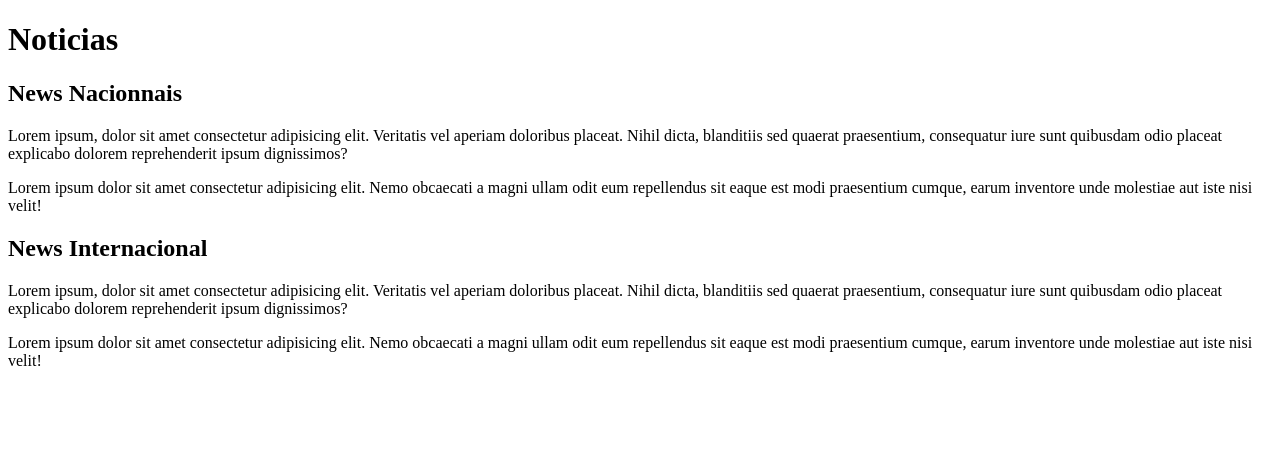
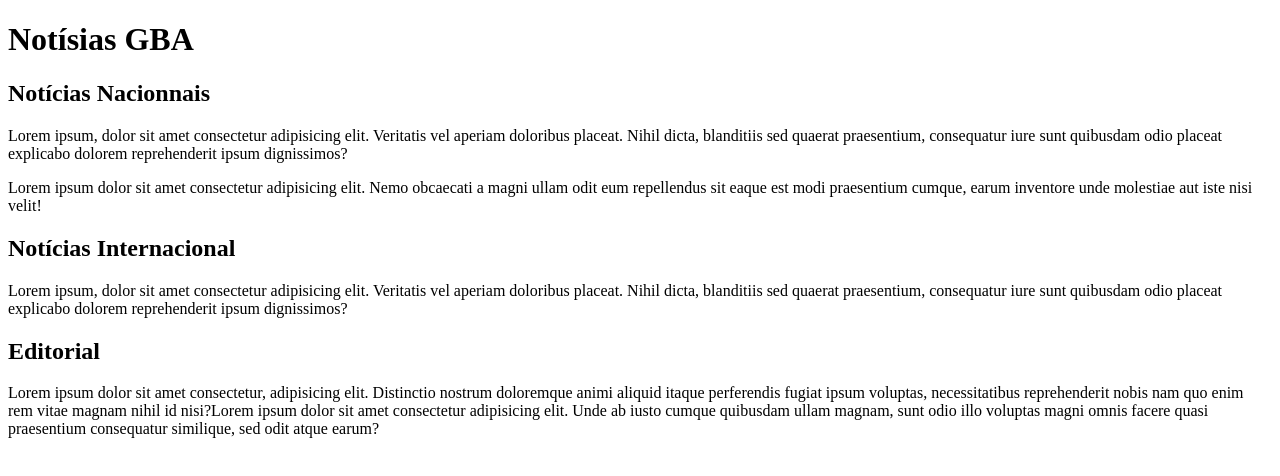
Before and after one commit to edjofra/site-teste, a plain HTML site: page index.html in a window 1280 px wide. Drawn offline with Linux system fonts and the light colour scheme.

Commit message:
content - fim

```diff
--- a/index.html
+++ b/index.html
@@ -7,18 +7,22 @@
 </head>
 <body>
     <header>
-        <h1>Noticias</h1>
+        <h1>Notísias GBA</h1>
     </header>
     <main>
         <article>
-            <h2>News Nacionnais</h2>
+            <h2>Notícias Nacionnais</h2>
             <p>Lorem ipsum, dolor sit amet consectetur adipisicing elit. Veritatis vel aperiam doloribus placeat. Nihil dicta, blanditiis sed quaerat praesentium, consequatur iure sunt quibusdam odio placeat explicabo dolorem reprehenderit ipsum dignissimos?</p>
             <p>Lorem ipsum dolor sit amet consectetur adipisicing elit. Nemo obcaecati a magni ullam odit eum repellendus sit eaque est modi praesentium cumque, earum inventore unde molestiae aut iste nisi velit!</p>
         </article>
         <article>
-            <h2>News Internacional</h2>
+            <h2>Notícias Internacional</h2>
             <p>Lorem ipsum, dolor sit amet consectetur adipisicing elit. Veritatis vel aperiam doloribus placeat. Nihil dicta, blanditiis sed quaerat praesentium, consequatur iure sunt quibusdam odio placeat explicabo dolorem reprehenderit ipsum dignissimos?</p>
-            <p>Lorem ipsum dolor sit amet consectetur adipisicing elit. Nemo obcaecati a magni ullam odit eum repellendus sit eaque est modi praesentium cumque, earum inventore unde molestiae aut iste nisi velit!</p>
+
+        </article>
+        <article>
+            <h2>Editorial</h2>
+            <p>Lorem ipsum dolor sit amet consectetur, adipisicing elit. Distinctio nostrum doloremque animi aliquid itaque perferendis fugiat ipsum voluptas, necessitatibus reprehenderit nobis nam quo enim rem vitae magnam nihil id nisi?Lorem ipsum dolor sit amet consectetur adipisicing elit. Unde ab iusto cumque quibusdam ullam magnam, sunt odio illo voluptas magni omnis facere quasi praesentium consequatur similique, sed odit atque earum?</p>
         </article>
     </main>
 </body>
```
